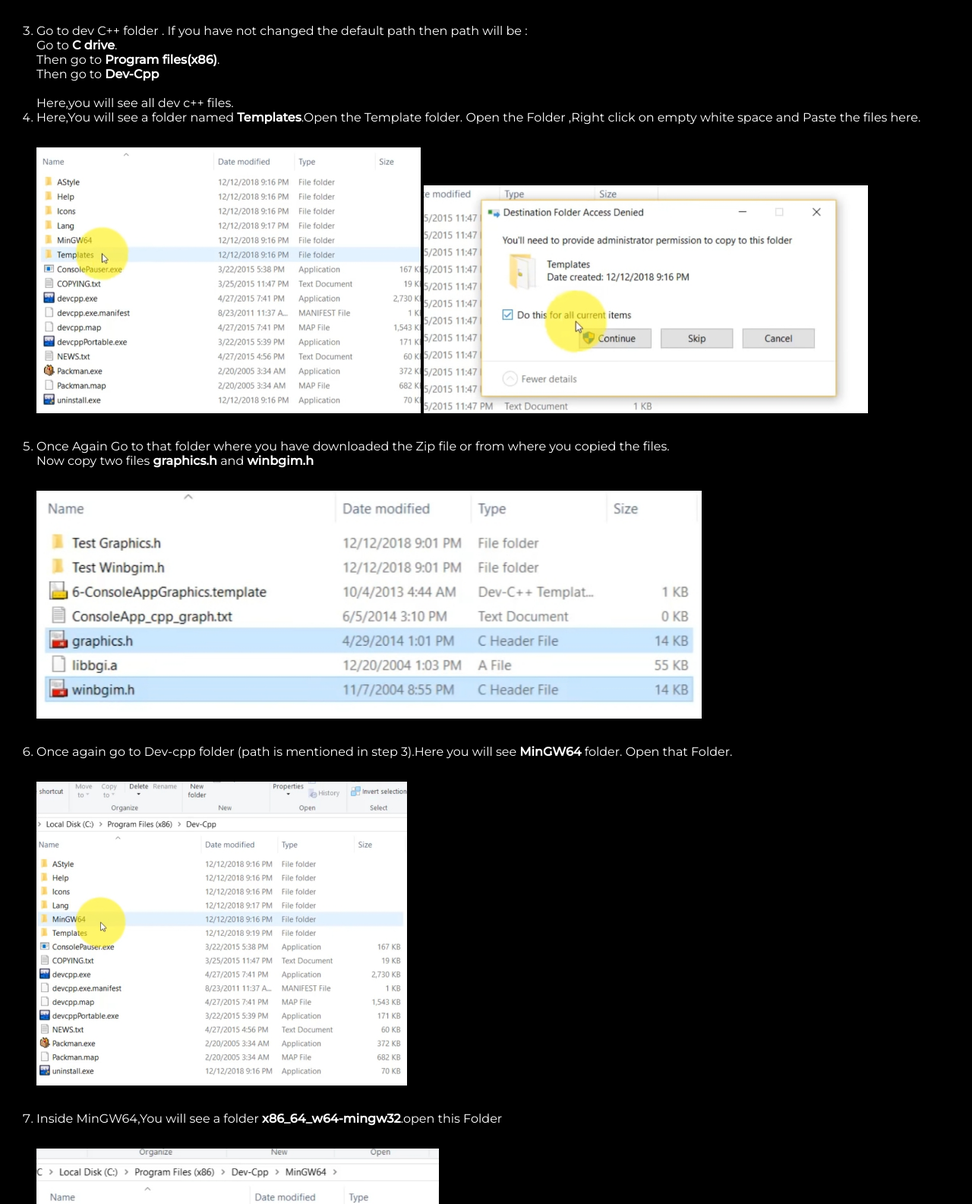
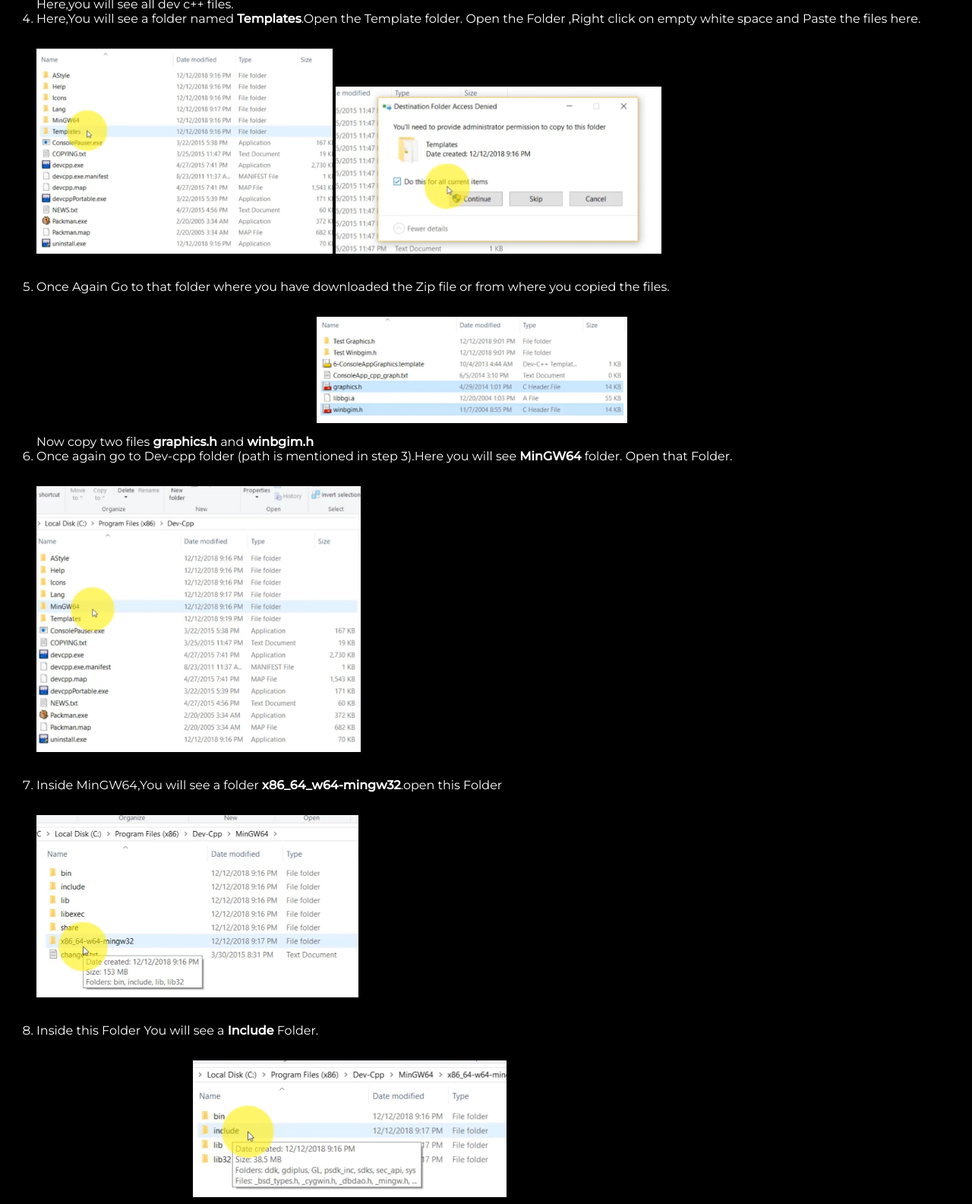
Before and after one commit to JuvitaSaini09/ISTE-Workshop-Bike-Animation, a plain HTML site: page index.html in a window 1280 px wide. Shown: the part 743-2328 px from the top of the page at 76% size. Drawn offline with Linux system fonts and the light colour scheme.

Commit message:
style : updated height of images

```diff
--- a/index.html
+++ b/index.html
@@ -25,31 +25,31 @@
                         have installed our dev c++ folder.)</li>
 <p>Now,you have to copy some files from here and paste it at someplace .Follow the following steps to do that :</p>
 <li>Copy :<b>6-ConsoleAppGraphics.template</b> and <b>ConsoleApp_cpp_graph.txt</b> </li>
-<img style="height:400px","width:500px" src="images/step1.jpg"/>
+<img style="height:270px" src="images/step1.jpg"/>
                     <li>Go to dev C++ folder .
                         If you have not changed the default path then path will be :<br>Go to <b>C drive</b>.<br>Then go to <b>Program files(x86)</b>.<br>Then go to <b>Dev-Cpp</b></li>
                     <br>
                     Here,you will see all dev c++ files.
                     <li>Here,You will see a folder named <b>Templates</b>.Open the Template folder. Open the Folder ,Right click on empty white space and Paste the files here.</li>
-                    <img style="height:350px","width:450px"  src="images/templates.jpg"/>
+                    <img style="height:270px"  src="images/templates.jpg"/>
 
-                    <img style="height:300px","width:360px"  src="images/firstPaste.jpg"/>
+                    <img style="height:220px"  src="images/firstPaste.jpg"/>
                     <li>Once Again Go to that folder where you have downloaded the Zip file or from where you copied the files.
                         <br>Now copy two files <b>graphics.h</b> and <b>winbgim.h</b>
-                        <img style="height:300px","width:400px"  src="images/step2.jpg"/>
+                        <img style="height:140px"  src="images/step2.jpg"/>
                         <li>Once again go to Dev-cpp folder (path is mentioned in step 3).Here you will see <b>MinGW64</b> folder. Open that Folder.</li>
-                        <img style="height:400px","width:500px"   src="images/MinGW64.jpg" />
+                        <img style="height:350px"   src="images/MinGW64.jpg" />
                         <li>Inside MinGW64,You will see a folder <b>x86_64_w64-mingw32</b>.open this Folder</li>
-                        <img style="height:300px","width:400px"  src="images/x86.jpg"/>
+                        <img style="height:240px"  src="images/x86.jpg"/>
                         <li> Inside this Folder You will see a <b>Include</b> Folder.</li>
 
                     </li>
                     Open that Include Folder
-                    <img style="height:200px","width:250px" src="images/include.jpg"/><br>
+                    <img style="height:180px" src="images/include.jpg"/><br>
                     Rigth Click on empty space & paste the copied files.
-                    <img style="height:300px","width:400px" src="images/includePaste.jpg"/><br>
+                    <img style="height:300px" src="images/includePaste.jpg"/><br>
                     Tick the checkbox and click on continue.
-                    <img style="height:200px","width:300px" src="images/includePasteContinue.jpg"/>
+                    <img style="height:200px" src="images/includePasteContinue.jpg"/>
                     <li></li>
 
                 </ol>
```
